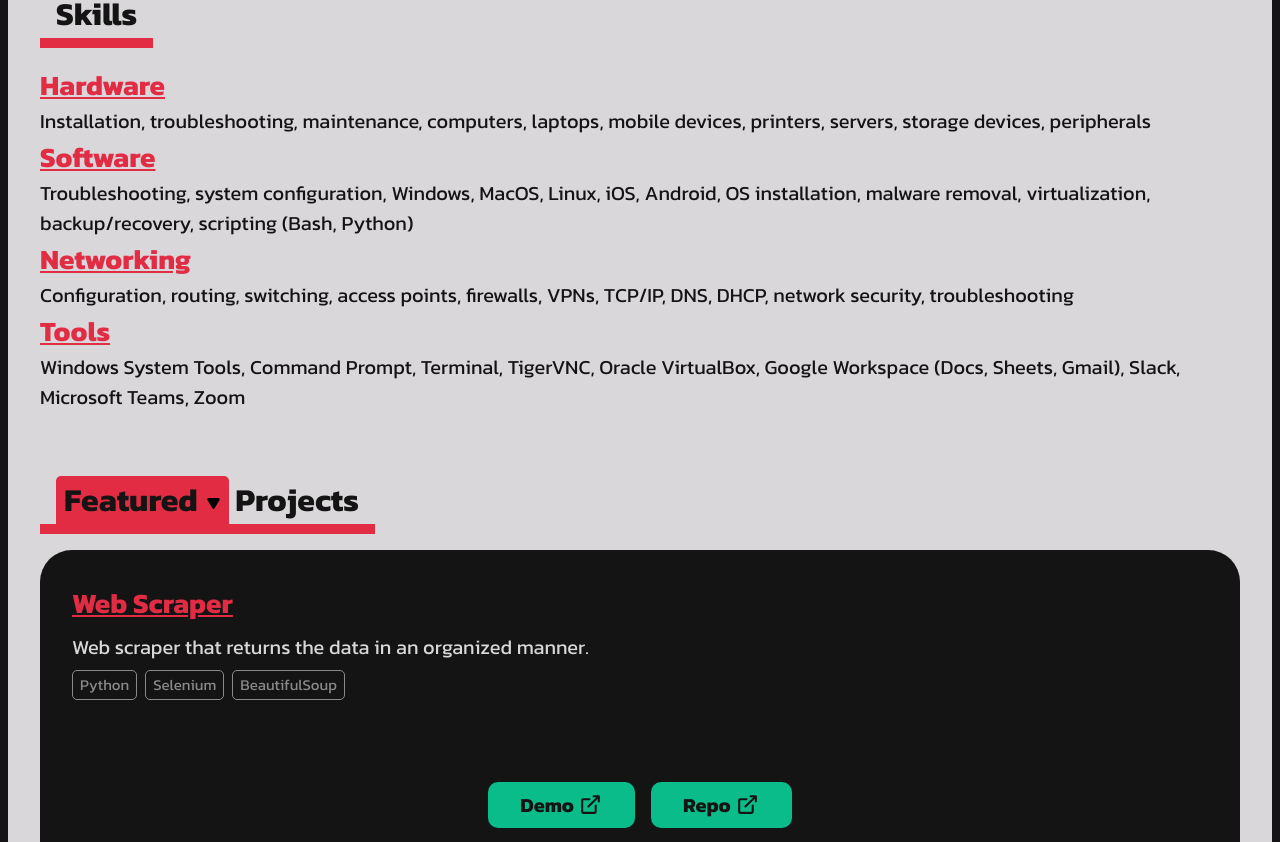
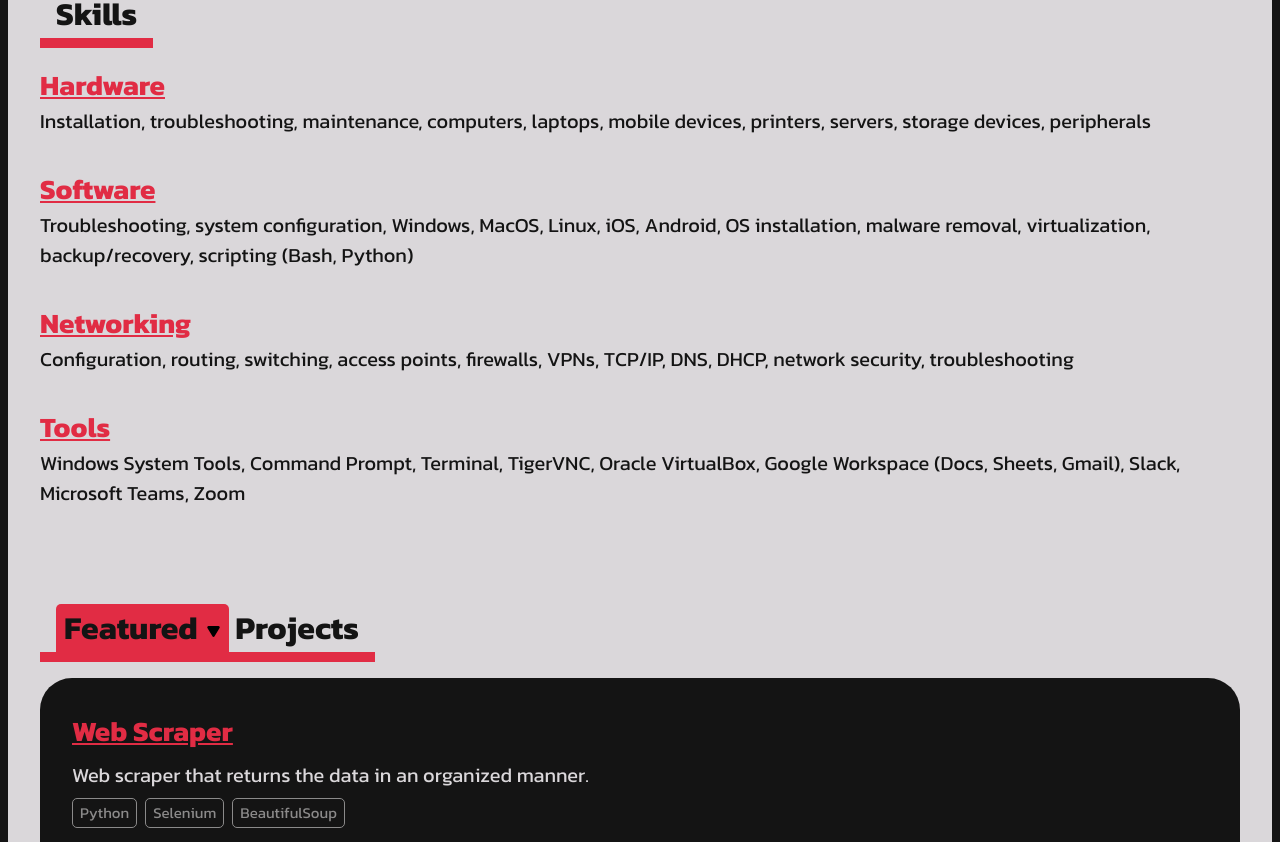
Before and after one commit to venoblin/personal-portfolio-frontend, a React (Create React App) app: page / in a window 1280 px wide. Shown: the part 1040-1882 px from the top of the page. Built offline with nearby package versions, Linux system fonts and the light colour scheme; no server answers.

Commit message:
added margin for skills

```diff
--- a/src/components/sections/Skills.jsx
+++ b/src/components/sections/Skills.jsx
@@ -1,5 +1,4 @@
 import '../../styles/Skills.css'
-import skills from '../../skills';
 
 const Skills = () => {
 
--- a/src/styles/Skills.css
+++ b/src/styles/Skills.css
@@ -1 +1,3 @@
-/*# sourceMappingURL=Skills.css.map */
+.skill {
+  margin-bottom: 2rem;
+}/*# sourceMappingURL=Skills.css.map */
--- a/src/styles/Skills.scss
+++ b/src/styles/Skills.scss
@@ -1 +1,3 @@
-@import './vars/variables.scss';
+.skill {
+  margin-bottom: 2rem;
+}
```
Also changed, not shown: 1 other file (tests, documents, lock files or other folders).
